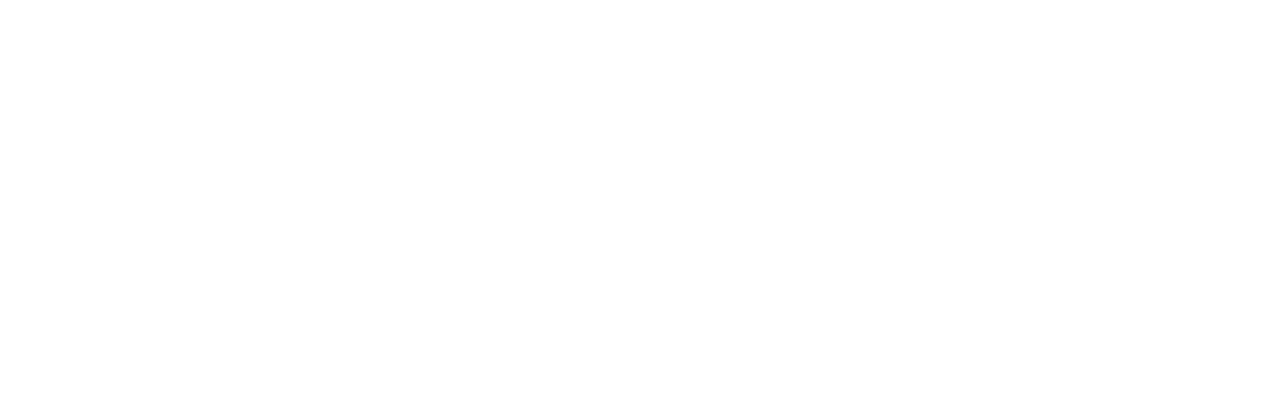
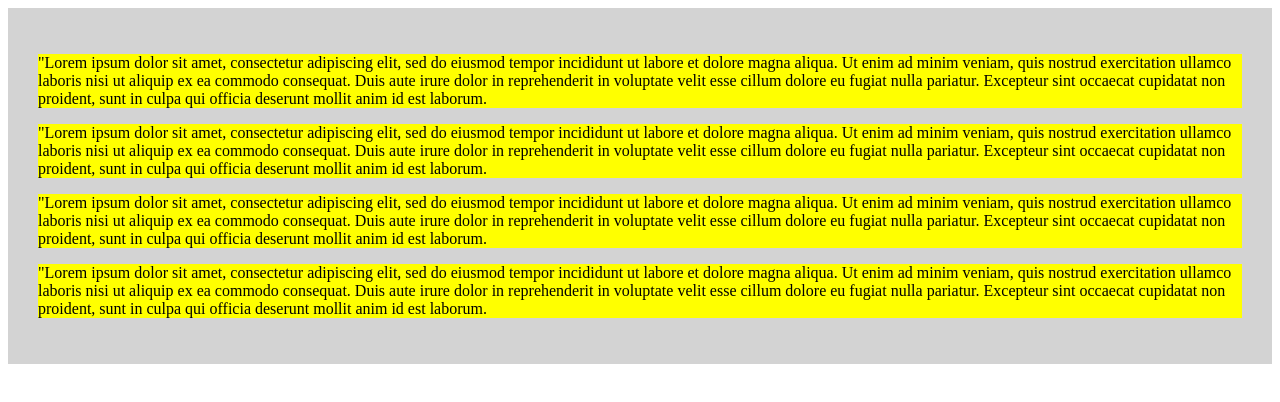
Before and after one commit to protobear/Web, a plain HTML site: page index.html in a window 1280 px wide. Drawn offline with Linux system fonts and the light colour scheme.

Commit message:
end of class
did: color for p and div, yet to do: Telkens de gebruiker (eender waar) in de div klikt, verschijnt er “klik” op de console.

```diff
--- /dev/null
+++ b/index.css
@@ -0,0 +1,8 @@
+div{
+background-color: lightgray;
+    padding: 30px;
+}
+
+p{
+    background-color: yellow;
+}
--- a/index.html
+++ b/index.html
@@ -3,8 +3,16 @@
 <head>
     <meta charset="UTF-8">
     <title>Title</title>
+    <link rel="stylesheet" href="index.css">
+
 </head>
 <body>
 
+<div>
+    <p>"Lorem ipsum dolor sit amet, consectetur adipiscing elit, sed do eiusmod tempor incididunt ut labore et dolore magna aliqua. Ut enim ad minim veniam, quis nostrud exercitation ullamco laboris nisi ut aliquip ex ea commodo consequat. Duis aute irure dolor in reprehenderit in voluptate velit esse cillum dolore eu fugiat nulla pariatur. Excepteur sint occaecat cupidatat non proident, sunt in culpa qui officia deserunt mollit anim id est laborum.</p>
+    <p>"Lorem ipsum dolor sit amet, consectetur adipiscing elit, sed do eiusmod tempor incididunt ut labore et dolore magna aliqua. Ut enim ad minim veniam, quis nostrud exercitation ullamco laboris nisi ut aliquip ex ea commodo consequat. Duis aute irure dolor in reprehenderit in voluptate velit esse cillum dolore eu fugiat nulla pariatur. Excepteur sint occaecat cupidatat non proident, sunt in culpa qui officia deserunt mollit anim id est laborum.</p>
+    <p>"Lorem ipsum dolor sit amet, consectetur adipiscing elit, sed do eiusmod tempor incididunt ut labore et dolore magna aliqua. Ut enim ad minim veniam, quis nostrud exercitation ullamco laboris nisi ut aliquip ex ea commodo consequat. Duis aute irure dolor in reprehenderit in voluptate velit esse cillum dolore eu fugiat nulla pariatur. Excepteur sint occaecat cupidatat non proident, sunt in culpa qui officia deserunt mollit anim id est laborum.</p>
+    <p>"Lorem ipsum dolor sit amet, consectetur adipiscing elit, sed do eiusmod tempor incididunt ut labore et dolore magna aliqua. Ut enim ad minim veniam, quis nostrud exercitation ullamco laboris nisi ut aliquip ex ea commodo consequat. Duis aute irure dolor in reprehenderit in voluptate velit esse cillum dolore eu fugiat nulla pariatur. Excepteur sint occaecat cupidatat non proident, sunt in culpa qui officia deserunt mollit anim id est laborum.</p>
+</div>
 </body>
 </html>
```
